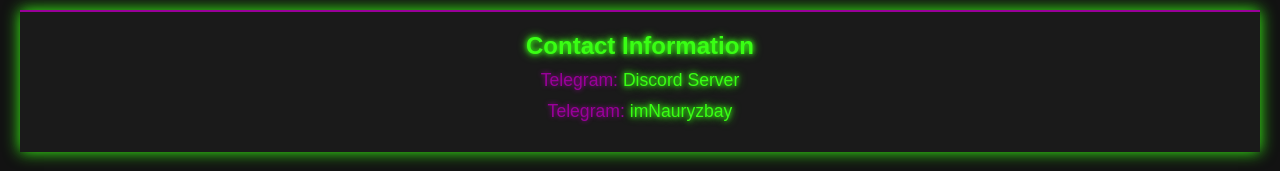
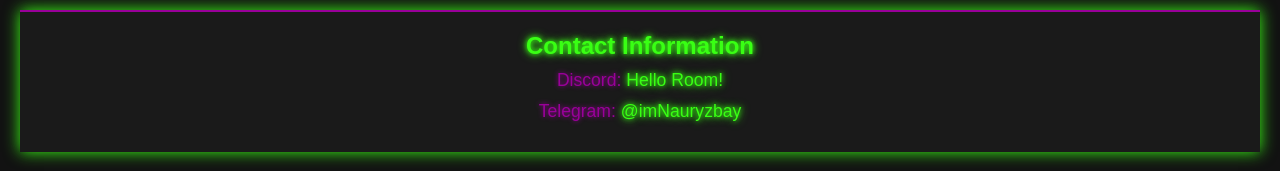
Before and after one commit to Hello-Room/Hello-Room.github.io, a plain HTML site: page index.html in a window 1280 px wide. Both pictures are taken after a click on the button "ACTIVATE NOW". Shown: the part 407-578 px from the top of the page. Drawn offline with Linux system fonts and the light colour scheme.

Commit message:
feat:added contact info

```diff
--- a/index.html
+++ b/index.html
@@ -148,8 +148,8 @@
         <!-- Hidden information section -->
         <div id="extra-info" class="extra-info">
             <h3>Contact Information</h3>
-            <p>Telegram: <a href="https://discord.gg/2ySt8Vqg6x" target="_blank">Discord Server</a></p>
-            <p>Telegram: <a href="https://t.me/imNauryzbay" target="_blank">imNauryzbay</a></p>
+            <p>Discord: <a href="https://discord.gg/2ySt8Vqg6x" target="_blank">Hello Room!</a></p>
+            <p>Telegram: <a href="https://t.me/imNauryzbay" target="_blank">@imNauryzbay</a></p>
         </div>
     </div>
 
```
